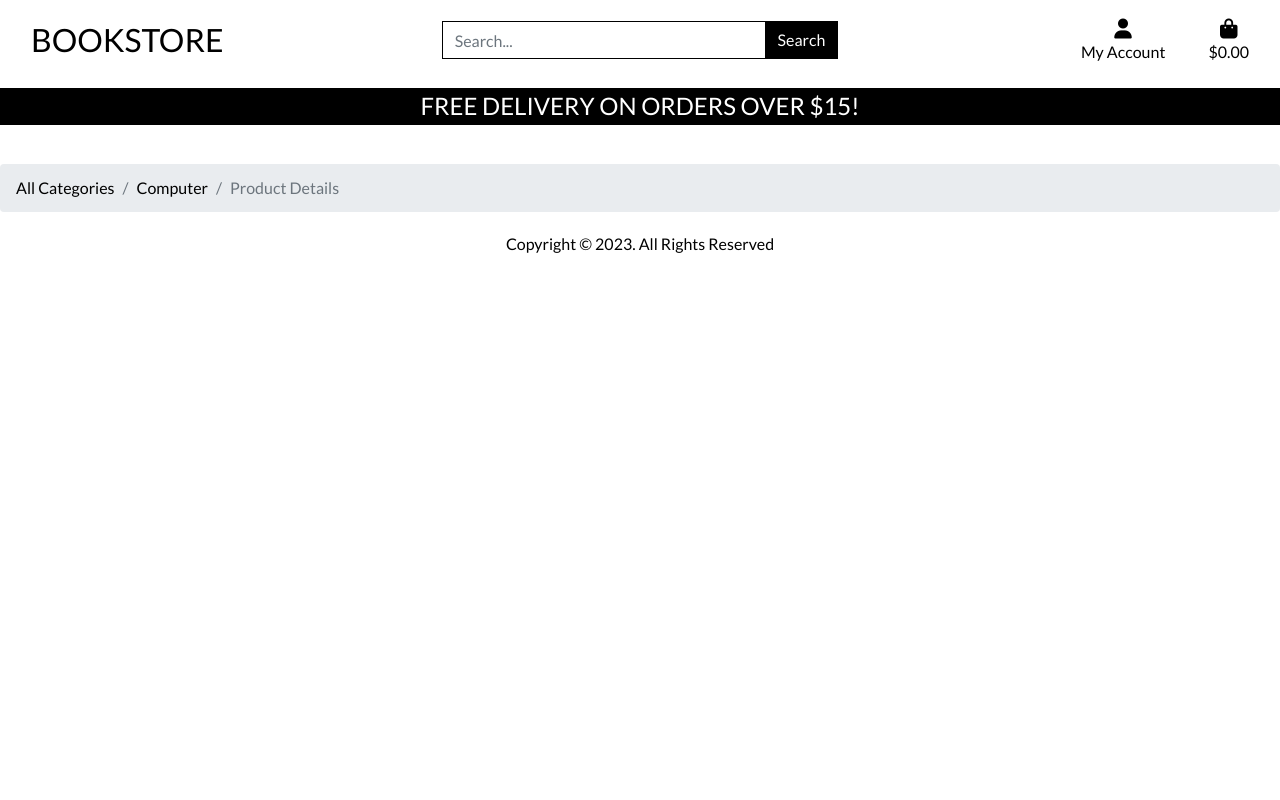
After one commit to mabin9527/online_bookstore, a Django app: template products/templates/products/product_detail.html in a window 1280 px wide. The commit adds this page. Run offline with Django 3.2, Linux system fonts and the light colour scheme; the template is opened without the code that fills it, so the values that code supplies are empty; some libraries are stand-ins or nearby versions.

Commit message:
Added breadcrumb to product_detail template

```diff
--- /dev/null
+++ b/products/templates/products/product_detail.html
@@ -0,0 +1,23 @@
+{% extends "base.html" %}
+{% load static %}
+
+{% block page_header%}
+    <div class="container header-container">
+        <div class="row">
+            <div class="col"></div>
+        </div>
+    </div>
+{% endblock %}
+
+{% block content %}
+    <div class="overlay"></div>
+    <nav aria-label="breadcrumb">
+        <ol class="breadcrumb">
+        <li class="breadcrumb-item"><a href="/products">All Categories</a></li>
+        <li class="breadcrumb-item"><a href="#">Computer</a></li>
+        <li class="breadcrumb-item active" aria-current="page">Product Details</li>
+        </ol>
+    </nav>
+
+
+{% endblock %}
--- a/static/css/base.css
+++ b/static/css/base.css
@@ -82,6 +82,20 @@ li {
     border: 1px solid #000 !important;
 }
 
+.bg-black {
+    background:  #000 !important;
+}
+
+.overlay {
+	height: 100%;
+	width: 100%;
+	top: 0;
+	left: 0;
+	position: fixed;
+	background: white;
+	z-index: -1;
+}
+
 .list-title {
     border-bottom: 1px solid #000;
 }
--- a/templates/base.html
+++ b/templates/base.html
@@ -111,7 +111,7 @@
         </div>
         <!-- delivery banner -->
         <div id="delivery-banner" class="row text-center">
-            <div class="col bg-black text-whiter">
+            <div class="col bg-black text-white">
                 <h4 class="text-uppercase my-1 text-white">
                     Free Delivery on Orders over $15!
                 </h4>
```
Also changed, not shown: products/templates/products/products.html (+4 -3 lines), products/views.py (+13 -14 lines), media/book-no-image.gif (added).
